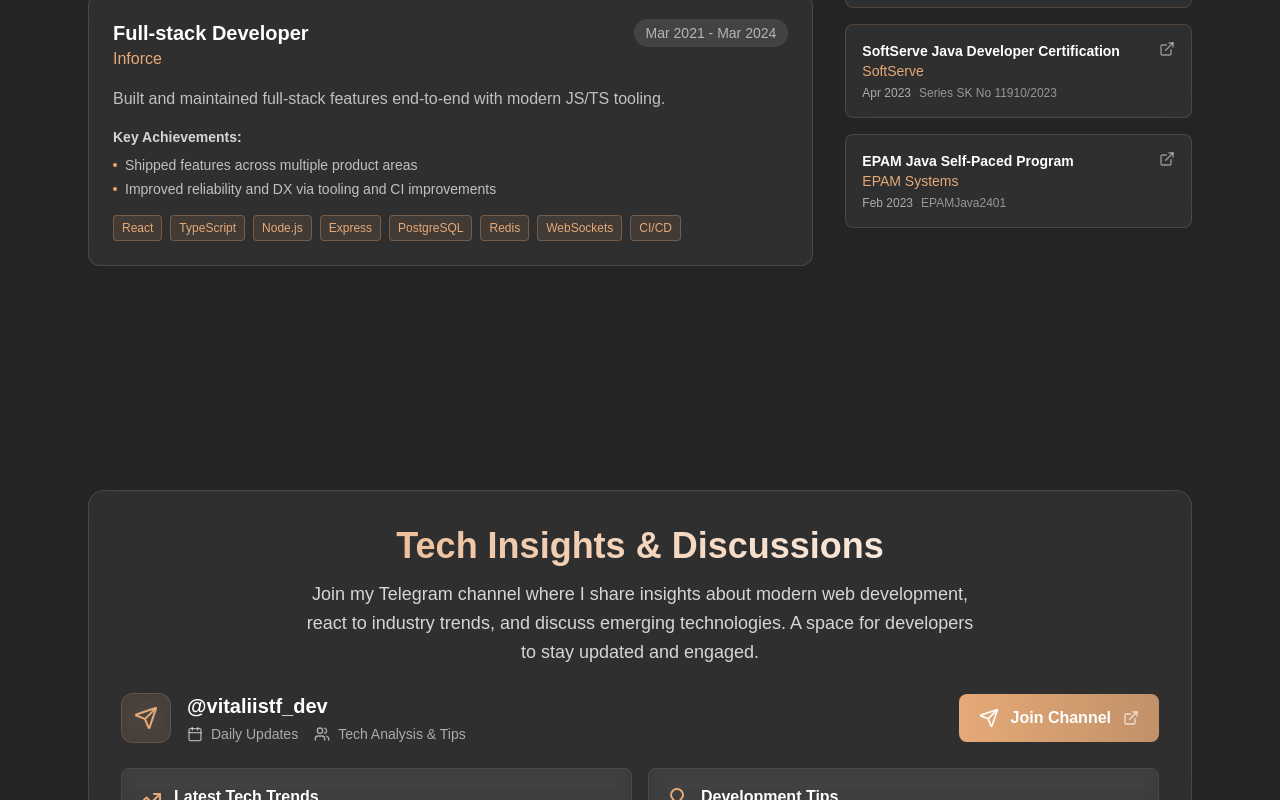
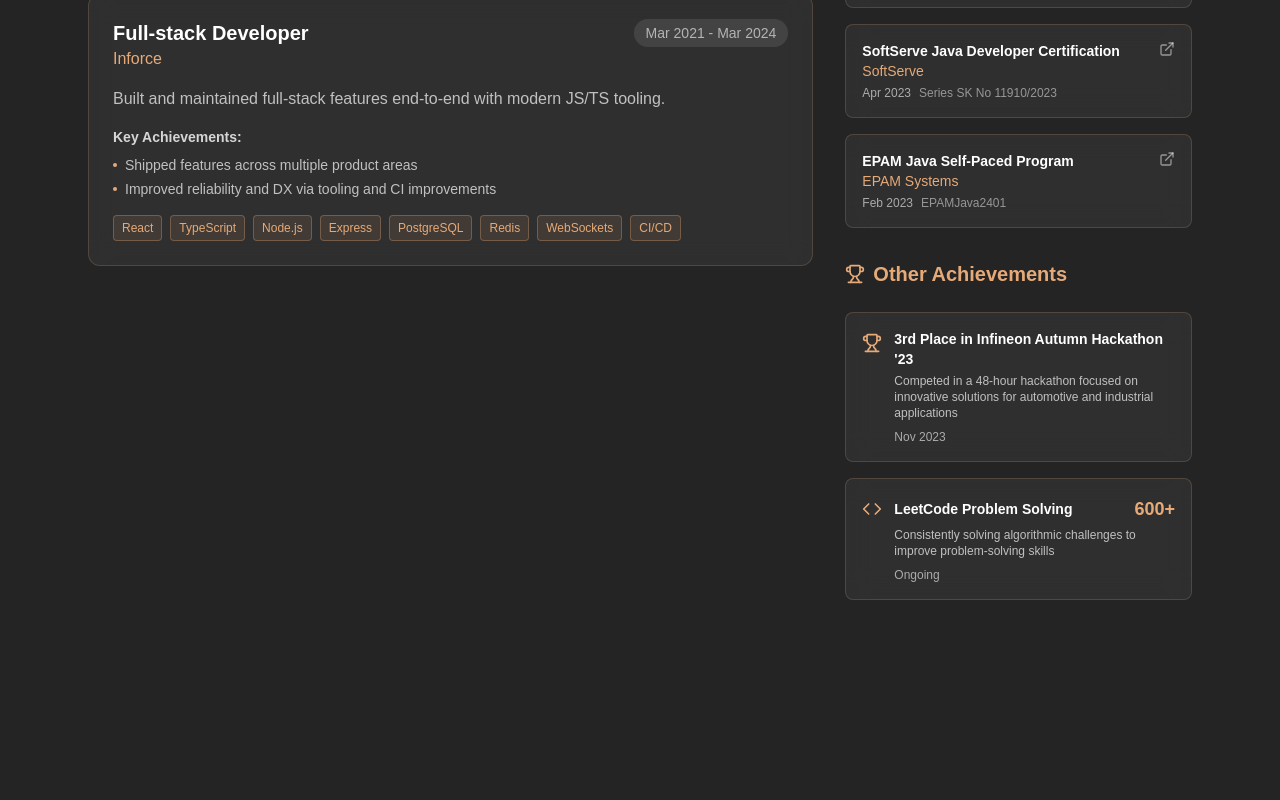
Before and after one commit to Vitaliistf/Vitaliistf.dev, a Next.js app: page / in a window 1280 px wide. Shown: the part 3551-4351 px from the top of the page. Built offline with nearby package versions, Linux system fonts and the light colour scheme; no server answers.

Commit message:
feat: other achievements section

```diff
--- a/src/components/ExperienceSection.tsx
+++ b/src/components/ExperienceSection.tsx
@@ -1,6 +1,14 @@
 'use client';
 
-import { Briefcase, GraduationCap, Award, ExternalLink } from 'lucide-react';
+import { useState, useEffect } from 'react';
+import {
+  Briefcase,
+  GraduationCap,
+  Award,
+  ExternalLink,
+  Trophy,
+  Code,
+} from 'lucide-react';
 import Section from './Section';
 
 interface Experience {
@@ -32,17 +40,73 @@
   url?: string;
 }
 
+interface Achievement {
+  id: number;
+  title: string;
+  description: string;
+  date: string;
+  type: string;
+  icon: string;
+  stats?: {
+    problemsSolved: number;
+    platform: string;
+  };
+}
+
 interface ExperienceSectionProps {
   experience: Experience[];
   education: Education[];
   certifications: Certification[];
+  achievements: Achievement[];
 }
 
 const ExperienceSection = ({
   experience,
   education,
   certifications,
+  achievements,
 }: ExperienceSectionProps) => {
+  const [leetcodeStats, setLeetcodeStats] = useState<{
+    totalSolved: number;
+  } | null>(null);
+  const [isLoading, setIsLoading] = useState(true);
+
+  useEffect(() => {
+    const fetchLeetCodeStats = async () => {
+      try {
+        // Using a public LeetCode stats API
+        const response = await fetch(
+          'https://leetcode-stats-api.herokuapp.com/vitaliistf'
+        );
+        if (response.ok) {
+          const data = await response.json();
+          setLeetcodeStats({ totalSolved: data.totalSolved });
+        }
+      } catch (error) {
+        console.error('Error fetching LeetCode stats:', error);
+        // Fallback to static value if API fails
+        setLeetcodeStats({ totalSolved: 600 });
+      } finally {
+        setIsLoading(false);
+      }
+    };
+
+    fetchLeetCodeStats();
+  }, []);
+
+  // Update achievements with dynamic LeetCode stats
+  const updatedAchievements = achievements.map((achievement) => {
+    if (achievement.type === 'coding' && achievement.stats && leetcodeStats) {
+      return {
+        ...achievement,
+        stats: {
+          ...achievement.stats,
+          problemsSolved: leetcodeStats.totalSolved,
+        },
+      };
+    }
+    return achievement;
+  });
   return (
     <Section id="experience">
       <h2 className="text-4xl md:text-5xl font-bold mb-16 text-center leading-[1.2] bg-gradient-to-r from-[rgb(230,170,120)] to-white bg-clip-text text-transparent">
@@ -181,6 +245,57 @@
               })}
             </div>
           </div>
+
+          {/* Other Achievements */}
+          <div>
+            <h3 className="text-xl font-bold mb-6 text-[rgb(230,170,120)] flex items-center">
+              <Trophy className="w-5 h-5 mr-2" />
+              Other Achievements
+            </h3>
+            <div className="space-y-4">
+              {updatedAchievements.map((achievement) => (
+                <div
+                  key={achievement.id}
+                  className="backdrop-blur-md bg-white/5 rounded-lg p-4 border border-[rgb(230,170,120)]/20 hover:border-[rgb(230,170,120)]/40 transition-all duration-300 hover:scale-[1.02]"
+                >
+                  <div className="flex items-start justify-between">
+                    <div className="flex items-start space-x-3">
+                      <div className="text-[rgb(230,170,120)] mt-1">
+                        {achievement.icon === 'trophy' && (
+                          <Trophy className="w-5 h-5" />
+                        )}
+                        {achievement.icon === 'code' && (
+                          <Code className="w-5 h-5" />
+                        )}
+                      </div>
+                      <div className="flex-1">
+                        <div className="flex items-center justify-between">
+                          <h4 className="font-semibold text-white text-sm">
+                            {achievement.title}
+                          </h4>
+                          {achievement.stats && (
+                            <div className="text-right">
+                              <div className="text-lg font-bold text-[rgb(230,170,120)]">
+                                {isLoading
+                                  ? '...'
+                                  : `${achievement.stats.problemsSolved}+`}
+                              </div>
+                            </div>
+                          )}
+                        </div>
+                        <p className="text-xs text-white/70 mt-1">
+                          {achievement.description}
+                        </p>
+                        <p className="text-xs text-white/60 mt-2">
+                          {achievement.date}
+                        </p>
+                      </div>
+                    </div>
+                  </div>
+                </div>
+              ))}
+            </div>
+          </div>
         </div>
       </div>
     </Section>
--- a/src/components/PortfolioClient.tsx
+++ b/src/components/PortfolioClient.tsx
@@ -89,6 +89,18 @@
       date: string;
       credential: string;
     }>;
+    achievements: Array<{
+      id: number;
+      title: string;
+      description: string;
+      date: string;
+      type: string;
+      icon: string;
+      stats?: {
+        problemsSolved: number;
+        platform: string;
+      };
+    }>;
   };
 }
 
@@ -171,6 +183,7 @@
         experience={experienceData.experience}
         education={experienceData.education}
         certifications={experienceData.certifications}
+        achievements={experienceData.achievements}
       />
 
       <TelegramSection telegram={portfolioData.telegram} />
--- a/src/data/experience.json
+++ b/src/data/experience.json
@@ -170,5 +170,27 @@
       "credential": "EPAMJava2401",
       "url": "https://certificates.epam.com/certificates/840f7636-5b4a-4912-aea9-14f370e9cdb1"
     }
+  ],
+  "achievements": [
+    {
+      "id": 1,
+      "title": "3rd Place in Infineon Autumn Hackathon '23",
+      "description": "Competed in a 48-hour hackathon focused on innovative solutions for automotive and industrial applications",
+      "date": "Nov 2023",
+      "type": "hackathon",
+      "icon": "trophy"
+    },
+    {
+      "id": 2,
+      "title": "LeetCode Problem Solving",
+      "description": "Consistently solving algorithmic challenges to improve problem-solving skills",
+      "date": "Ongoing",
+      "type": "coding",
+      "icon": "code",
+      "stats": {
+        "problemsSolved": 550,
+        "platform": "LeetCode"
+      }
+    }
   ]
 }
```
